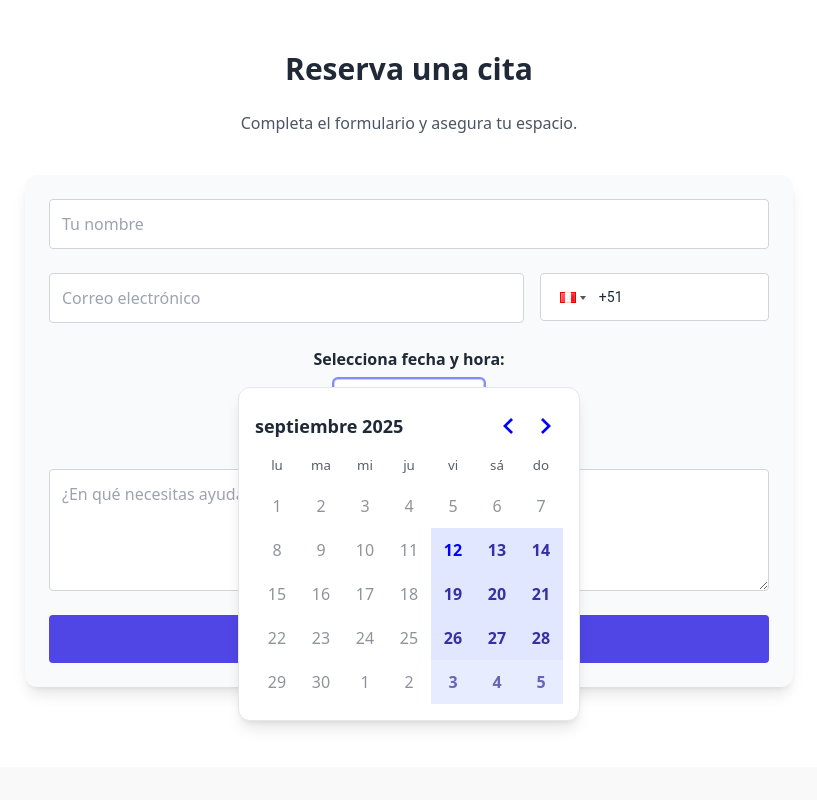
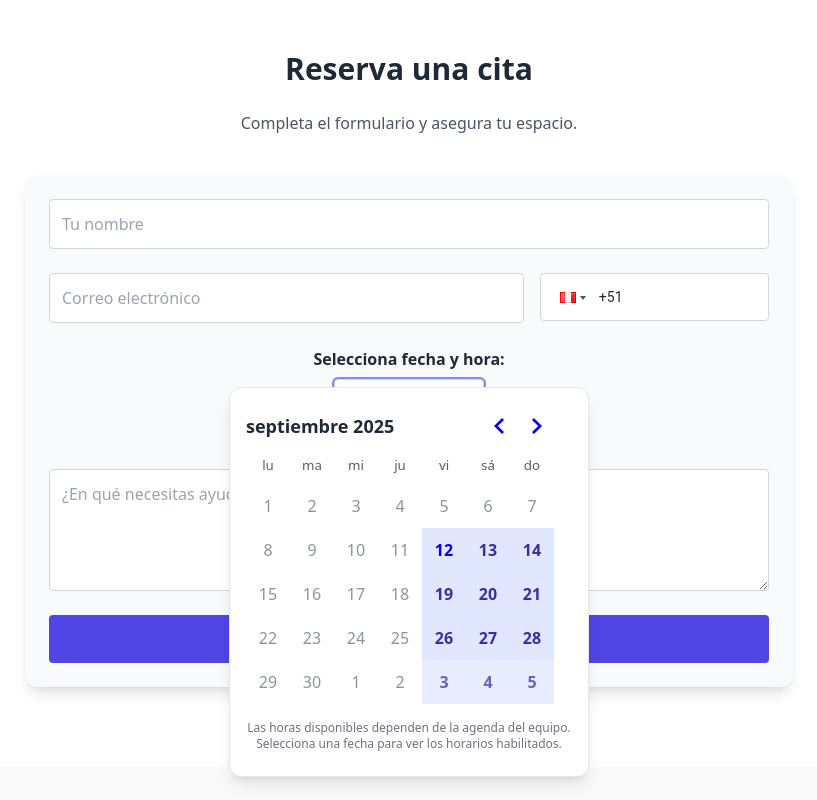
Before and after one commit to jordan-blancas/virtual-flow, a Next.js app: page / in a window 1280 px wide. Both pictures are taken after a click on the button "Elegir fecha". Shown: the part 1789-2589 px from the top of the page, without its empty margins (231-1048 px from the left). Built offline with nearby package versions, Linux system fonts and the light colour scheme.

Commit message:
feat: selección de hora dentro del popover, layout vertical en dos columnas y texto explicativo

```diff
--- a/components/CalendarioVisual.js
+++ b/components/CalendarioVisual.js
@@ -37,7 +37,7 @@ export default function CalendarioVisual({ fecha, setFecha, hora, setHora }) {
           <CalendarDaysIcon className="w-5 h-5 text-indigo-600" />
           {fecha ? fecha : "Elegir fecha"}
         </Popover.Button>
-        <Popover.Panel className="absolute z-10 mt-2 left-1/2 -translate-x-1/2 bg-white border border-gray-200 rounded-xl shadow-lg p-4">
+        <Popover.Panel className="absolute z-10 mt-2 left-1/2 -translate-x-1/2 bg-white border border-gray-200 rounded-xl shadow-lg p-4 min-w-[320px]">
           <DayPicker
             mode="single"
             locale={es}
@@ -51,17 +51,17 @@ export default function CalendarioVisual({ fecha, setFecha, hora, setHora }) {
             disabled={(date) => !isAvailable(date)}
             showOutsideDays
           />
-        </Popover.Panel>
-      </Popover>
+          <div className="mt-4">
+            <p className="text-xs text-gray-500 mb-2 text-center">Las horas disponibles dependen de la agenda del equipo. Selecciona una fecha para ver los horarios habilitados.</p>
             {fecha && (
-        <div className="mt-4 w-full flex flex-col items-center">
+              <div>
                 <label className="block font-semibold mb-2 text-center">Selecciona una hora:</label>
-          <div className="flex flex-wrap gap-2 justify-center">
+                <div className="grid grid-cols-2 gap-2">
                   {horasDisponibles.map((h) => (
                     <button
                       key={h}
                       type="button"
-                className={`px-4 py-2 rounded border transition font-medium ${
+                      className={`w-full px-4 py-2 rounded border transition font-medium ${
                         hora === h
                           ? "bg-indigo-600 text-white border-indigo-600"
                           : "bg-white text-gray-800 border-gray-300 hover:bg-indigo-50"
@@ -75,5 +75,8 @@ export default function CalendarioVisual({ fecha, setFecha, hora, setHora }) {
               </div>
             )}
           </div>
+        </Popover.Panel>
+      </Popover>
+    </div>
   );
 }
```
Lines whose indentation alone changed are shown as unchanged.
